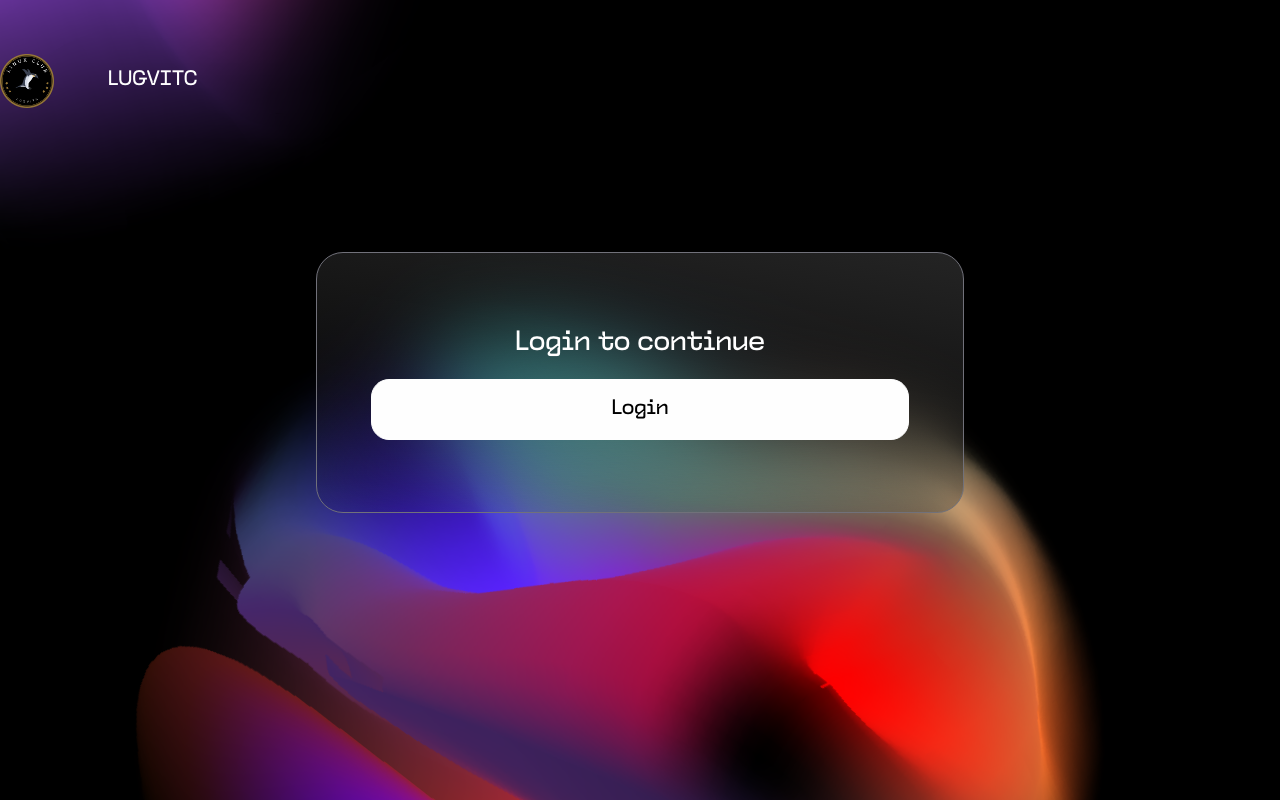
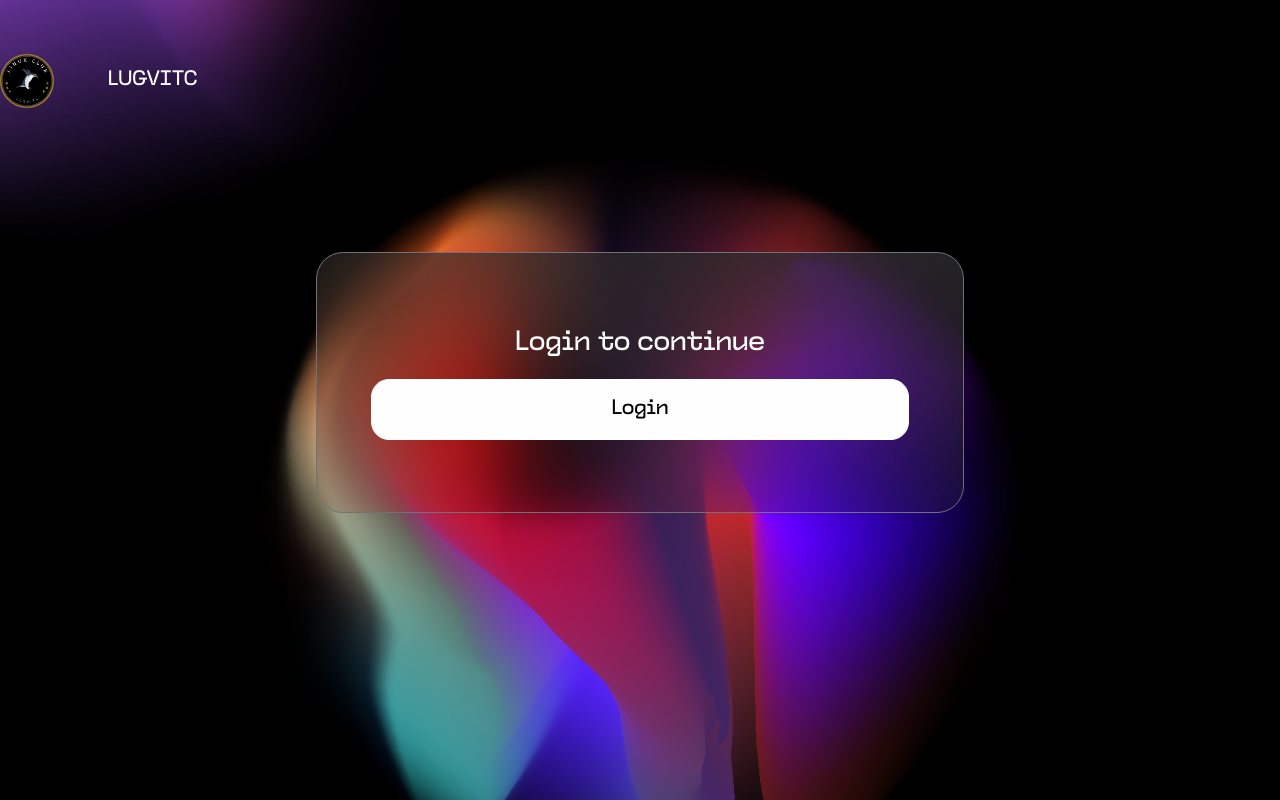
Before and after one commit to lugvitc/FOSSit24, a SvelteKit app: page /dashboard in a window 1280 px wide. Built offline with nearby package versions, Linux system fonts and the light colour scheme; no server answers; the database is empty.

Commit message:
Fixed gradient clipping and resizing

```diff
--- a/src/routes/(protected)/+layout.svelte
+++ b/src/routes/(protected)/+layout.svelte
@@ -36,14 +36,12 @@
 	}
 </script>
 
+<img
+	src="{base}/assets/Asset 1.png"
+	class="gradient fixed left-1/2 top-1/2 -z-10 h-1/2 -translate-y-1/3 translate-x-[-50%] lg:h-screen"
+	alt="Gradient"
+/>
 <Loading {loading}>
-	<div class="absolute left-0 top-0 -z-10 h-full w-full overflow-hidden">
-		<img
-			src="{base}/assets/Asset 1.png"
-			class="gradient absolute left-[calc(50%-550px)] top-52 -z-10 m-auto h-[1024px] w-[1024px] rotate-[128deg] overflow-hidden"
-			alt="Gradient"
-		/>
-	</div>
 	{#if !$auth_user.id}
 		<Section>
 			<div class="m-auto max-w-xl space-y-8">
```
